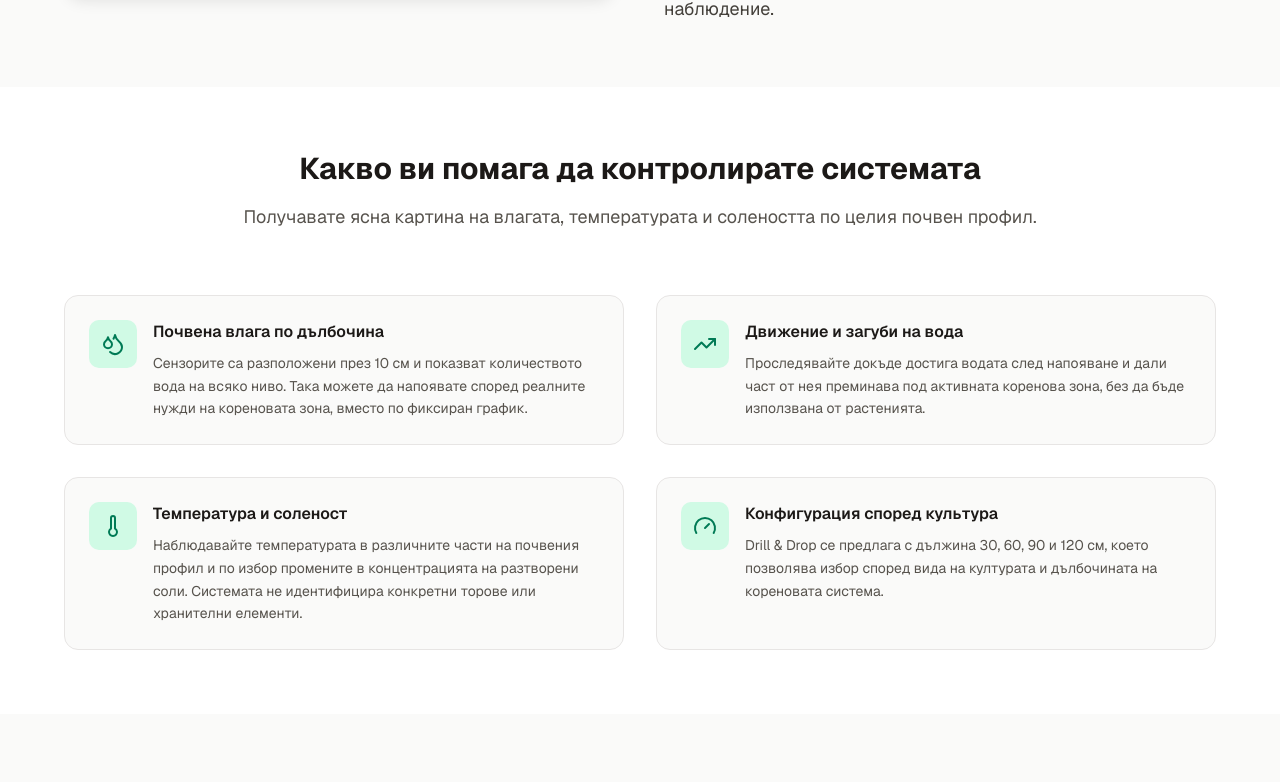
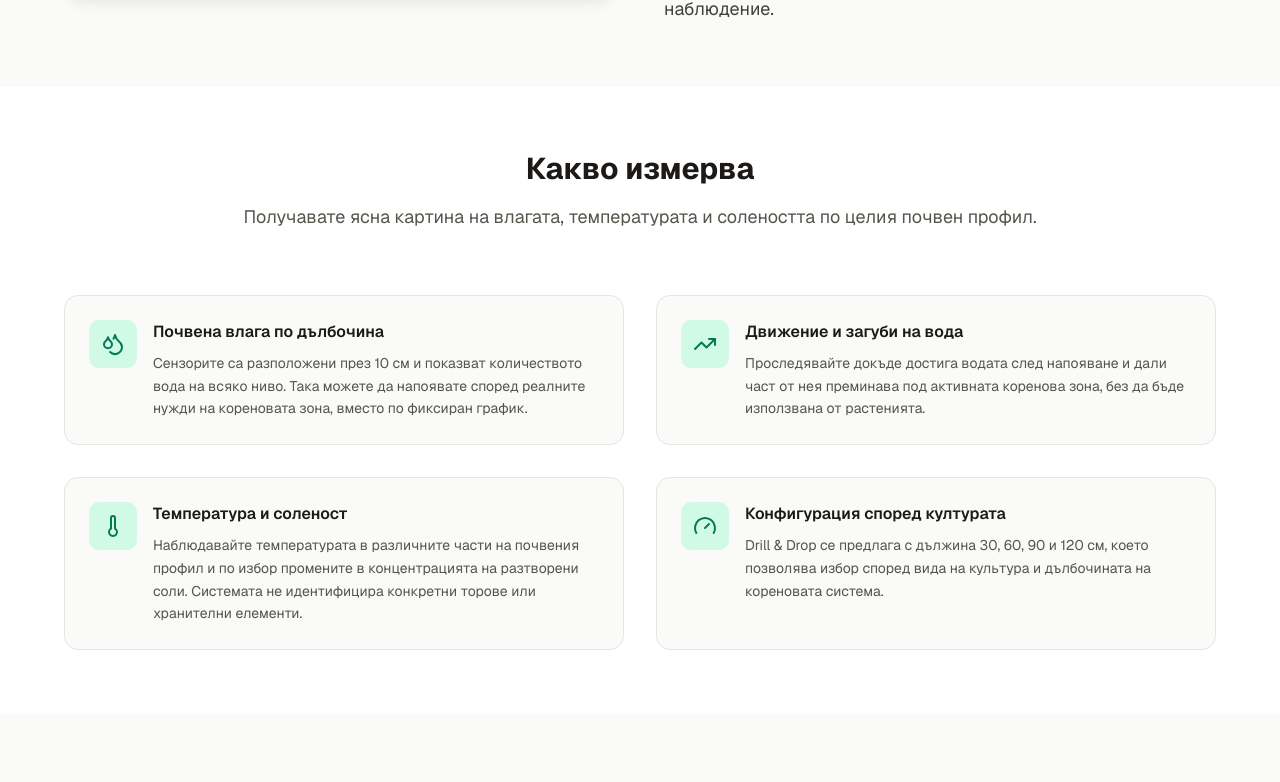
Before and after one commit to efskievefski-maker/ddd, a Next.js app: page /products/drill-and-drop in a window 1280 px wide. Shown: the part 640-1422 px from the top of the page. Built offline with nearby package versions, Linux system fonts and the light colour scheme.

Commit message:
fix: correct typos and improve clarity in DrillAndDropDetail component text
Co-authored-by: efskievefski-maker <309761206+efskievefski-maker@users.noreply.github.com>

```diff
--- a/components/drill-and-drop-detail.tsx
+++ b/components/drill-and-drop-detail.tsx
@@ -41,8 +41,8 @@ export function DrillAndDropDetail() {
       icon: Thermometer,
     },
     {
-      title: 'Конфигурация според культура',
-      description: 'Drill & Drop се предлага с дължина 30, 60, 90 и 120 см, което позволява избор според вида на културата и дълбочината на кореновата система.',
+      title: 'Конфигурация според културата',
+      description: 'Drill & Drop се предлага с дължина 30, 60, 90 и 120 см, което позволява избор според вида на культура и дълбочината на кореновата система.',
       icon: Gauge,
     },
   ]
@@ -126,7 +126,7 @@ export function DrillAndDropDetail() {
         <div className="mx-auto max-w-6xl">
           <div className="mb-16 text-center">
             <h3 className="text-3xl font-bold text-stone-900 mb-4">
-              Какво ви помага да контролирате системата
+              Какво измерва
             </h3>
             <p className="text-lg text-stone-600">
               Получавате ясна картина на влагата, температурата и солеността по целия почвен профил.
```
